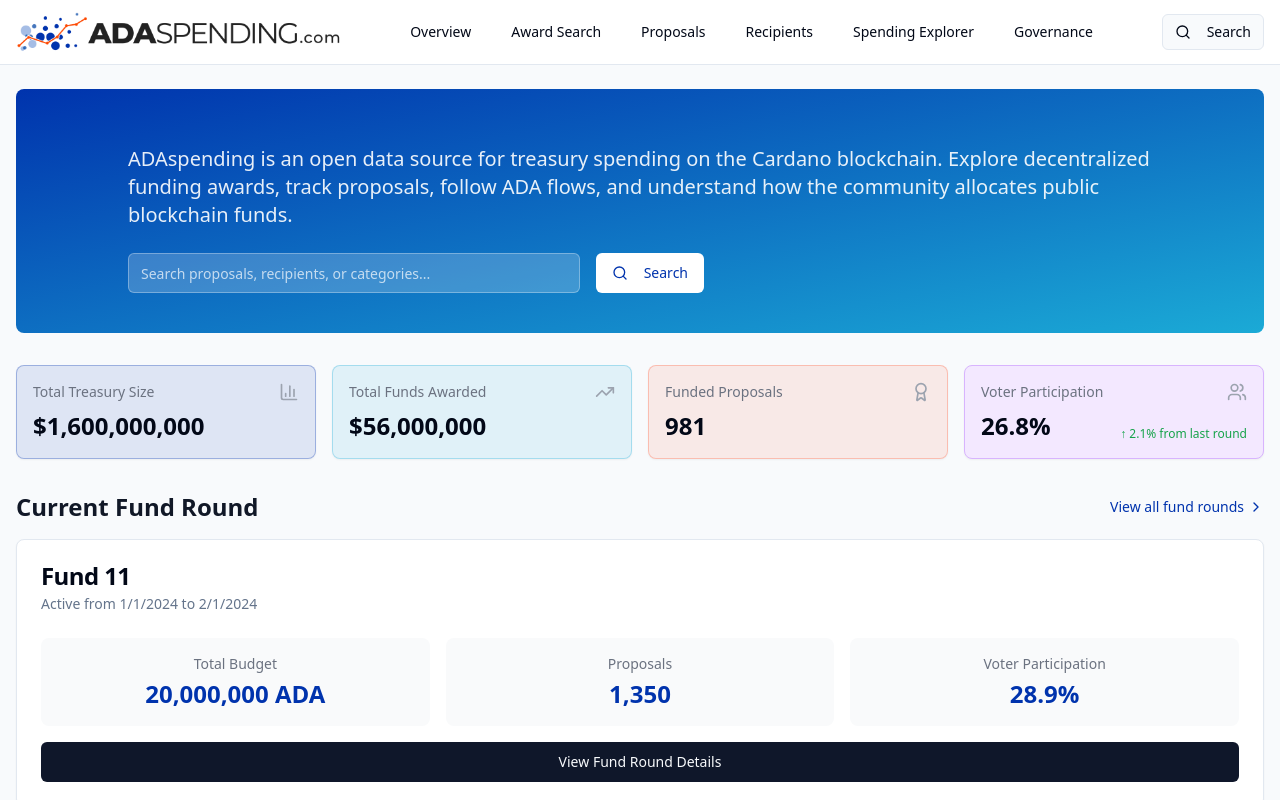
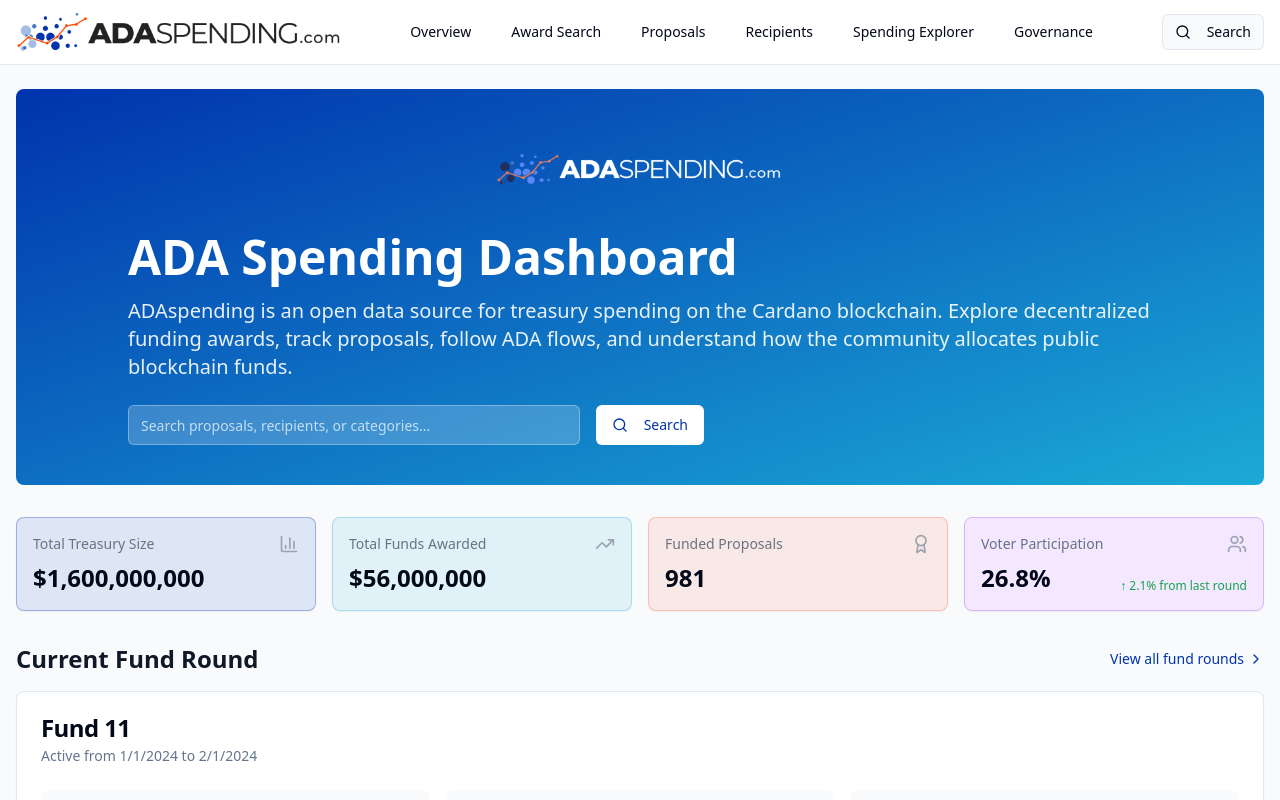
Before and after one commit to otavioaclima/adaspending, a React (Vite) app: page /dashboard in a window 1280 px wide. Shown: the top 800 px of the page. Built offline with nearby package versions, Linux system fonts and the light colour scheme.

Commit message:
Fix: Use logo on index page
Use the specified logo on the index page.

```diff
--- a/src/pages/Index.tsx
+++ b/src/pages/Index.tsx
@@ -9,6 +9,7 @@ import ProposalCard from '@/components/ui/ProposalCard';
 import Layout from '@/components/layout/Layout';
 import { treasuryStats, proposals, fundRounds } from '@/data/mockData';
 import { BarChart, Bar, XAxis, YAxis, CartesianGrid, Tooltip, ResponsiveContainer, PieChart, Pie, Cell } from 'recharts';
+
 const Index = () => {
   const formattedTotalFunds = new Intl.NumberFormat('en-US', {
     style: 'currency',
@@ -34,7 +35,15 @@ const Index = () => {
       <section className="bg-gradient-to-br from-cardano-blue to-cardano-teal rounded-lg text-white p-6 md:p-10 mb-8">
         <div className="max-w-5xl mx-auto">
           <h1 className="text-3xl md:text-4xl lg:text-5xl font-bold mb-4">
-        </h1>
+            <div className="flex justify-center mb-6">
+              <img
+                src="/lovable-uploads/4f44d518-5eb0-4089-8098-28db3212a259.png"
+                alt="ADAspending Logo"
+                className="h-16 md:h-20"
+              />
+            </div>
+            ADA Spending Dashboard
+          </h1>
           <p className="text-lg md:text-xl mb-6 opacity-90">ADAspending is an open data source for treasury spending on the Cardano blockchain.
 Explore decentralized funding awards, track proposals, follow ADA flows, and understand how the community allocates public blockchain funds.</p>
 
@@ -210,4 +219,5 @@ Explore decentralized funding awards, track proposals, follow ADA flows, and und
       </section>
     </Layout>;
 };
+
 export default Index;
```
Also changed, not shown: public/lovable-uploads/4f44d518-5eb0-4089-8098-28db3212a259.png (added).
